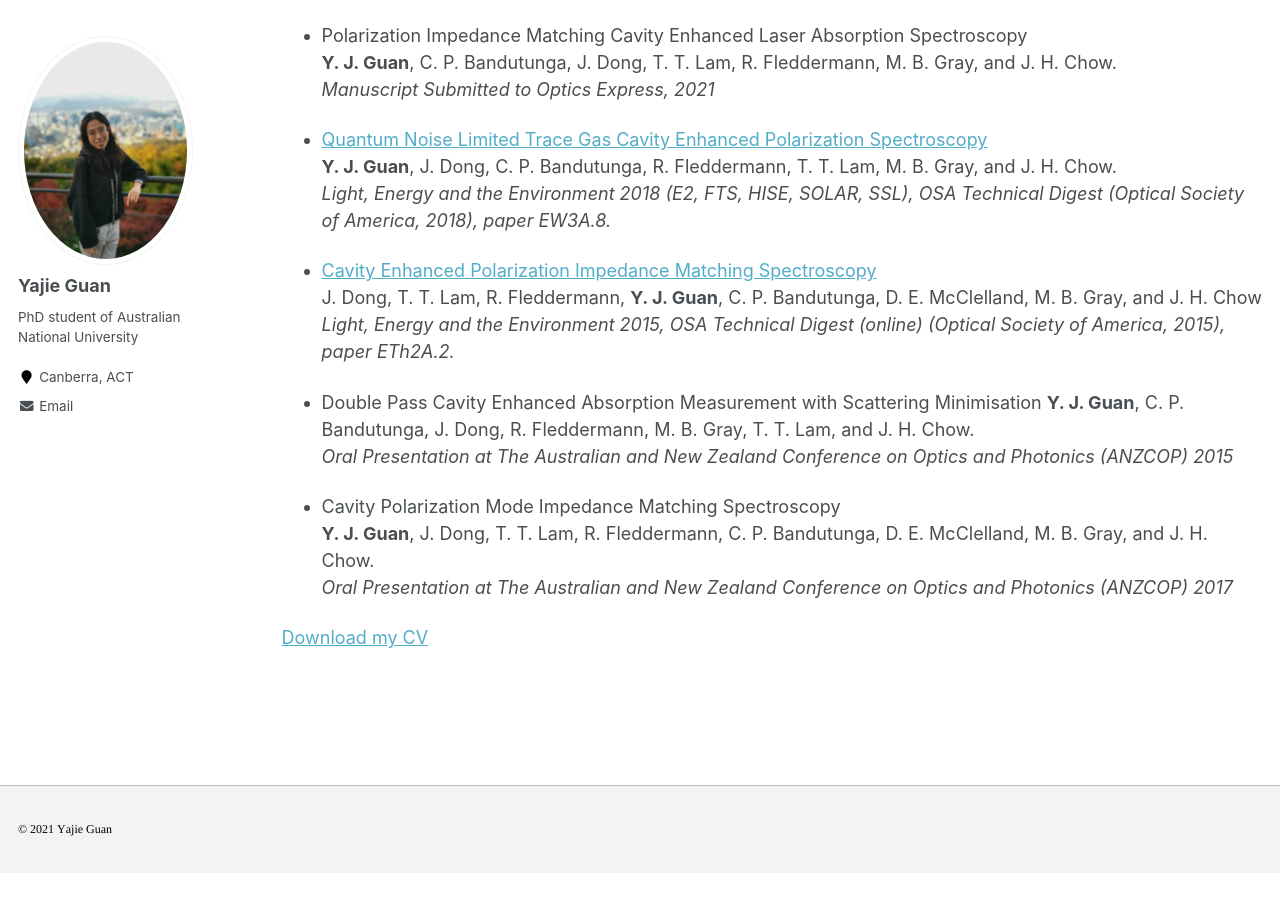
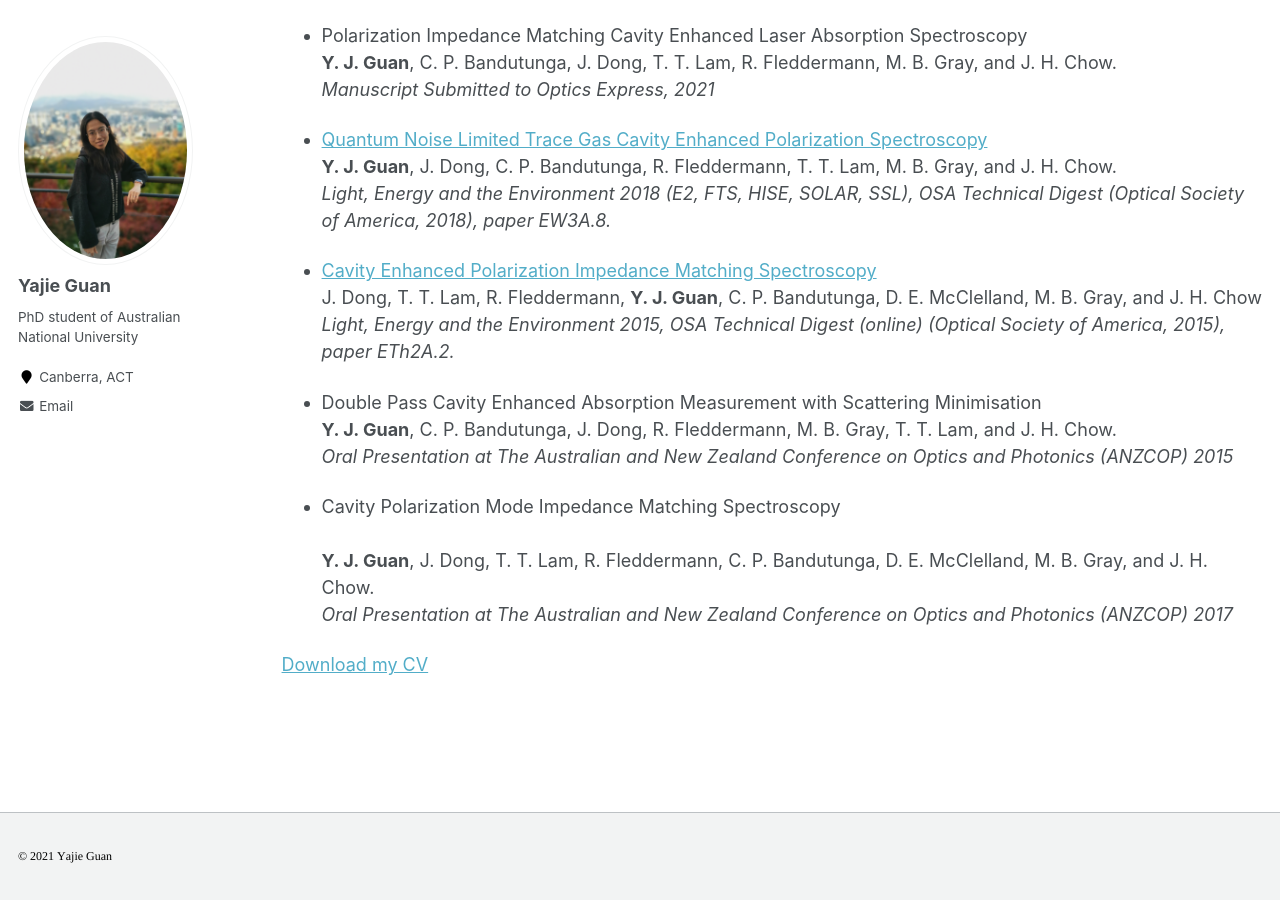
Before and after one commit to YajieGuan/yajie.guan, a Jekyll site: the page built from _pages/cv.md, in a window 1280 px wide and 900 px high, scrolled down 780 px. Built offline with Jekyll 4.4.1, drawn with Linux system fonts in a browser that asks for light colours; before the commit the page ends 1653 px from its top, so only the background shows below that.

Commit message:
Update cv.md

```diff
--- a/_pages/cv.md
+++ b/_pages/cv.md
@@ -43,11 +43,11 @@ Publications
   J. Dong, T. T. Lam, R. Fleddermann, **Y. J. Guan**, C. P. Bandutunga, D. E. McClelland, M. B. Gray, and J. H. Chow
   *Light, Energy and the Environment 2015, OSA Technical Digest (online) (Optical Society of America, 2015), paper ETh2A.2.*
 
-* Double Pass Cavity Enhanced Absorption Measurement with Scattering Minimisation
+* Double Pass Cavity Enhanced Absorption Measurement with Scattering Minimisation <br/>
   **Y. J. Guan**, C. P. Bandutunga, J. Dong, R. Fleddermann, M. B. Gray, T. T. Lam, and J. H. Chow.
   *Oral Presentation at The Australian and New Zealand Conference on Optics and Photonics (ANZCOP) 2015*
 
-* Cavity Polarization Mode Impedance Matching Spectroscopy
+* Cavity Polarization Mode Impedance Matching Spectroscopy <br/>
   **Y. J. Guan**, J. Dong, T. T. Lam, R. Fleddermann, C. P. Bandutunga, D. E. McClelland, M. B. Gray, and J. H. Chow.
   *Oral Presentation at The Australian and New Zealand Conference on Optics and Photonics (ANZCOP) 2017*
 
```
